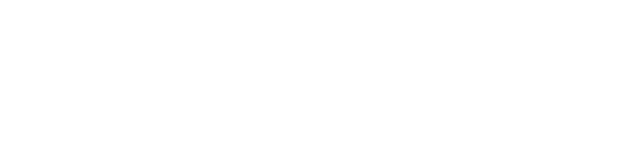
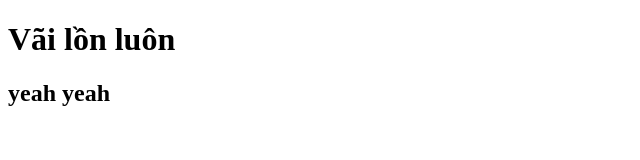
Before and after one commit to Leng2810/duan333, a plain HTML site: page index.html in a window 1280 px wide. Shown: the whole page, without its empty margins (0-640 px from the left). Drawn offline with Linux system fonts and the light colour scheme.

Commit message:
2nd commit

```diff
--- a/index.html
+++ b/index.html
@@ -6,6 +6,7 @@
     <title>duan333</title>
 </head>
 <body>
-
+    <h1>Vãi lồn luôn</h1>
+    <h2>yeah yeah</h2>
 </body>
 </html>
```
